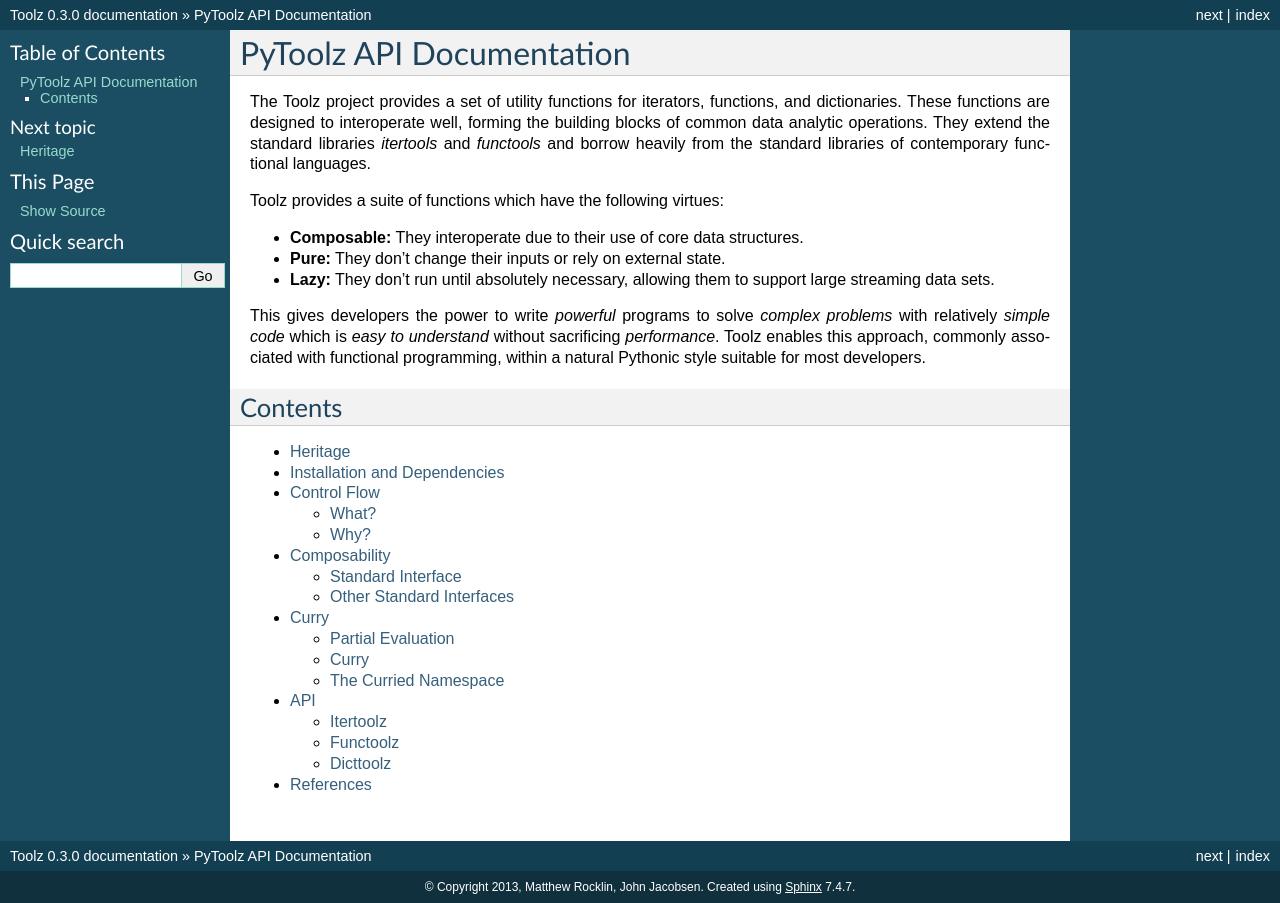
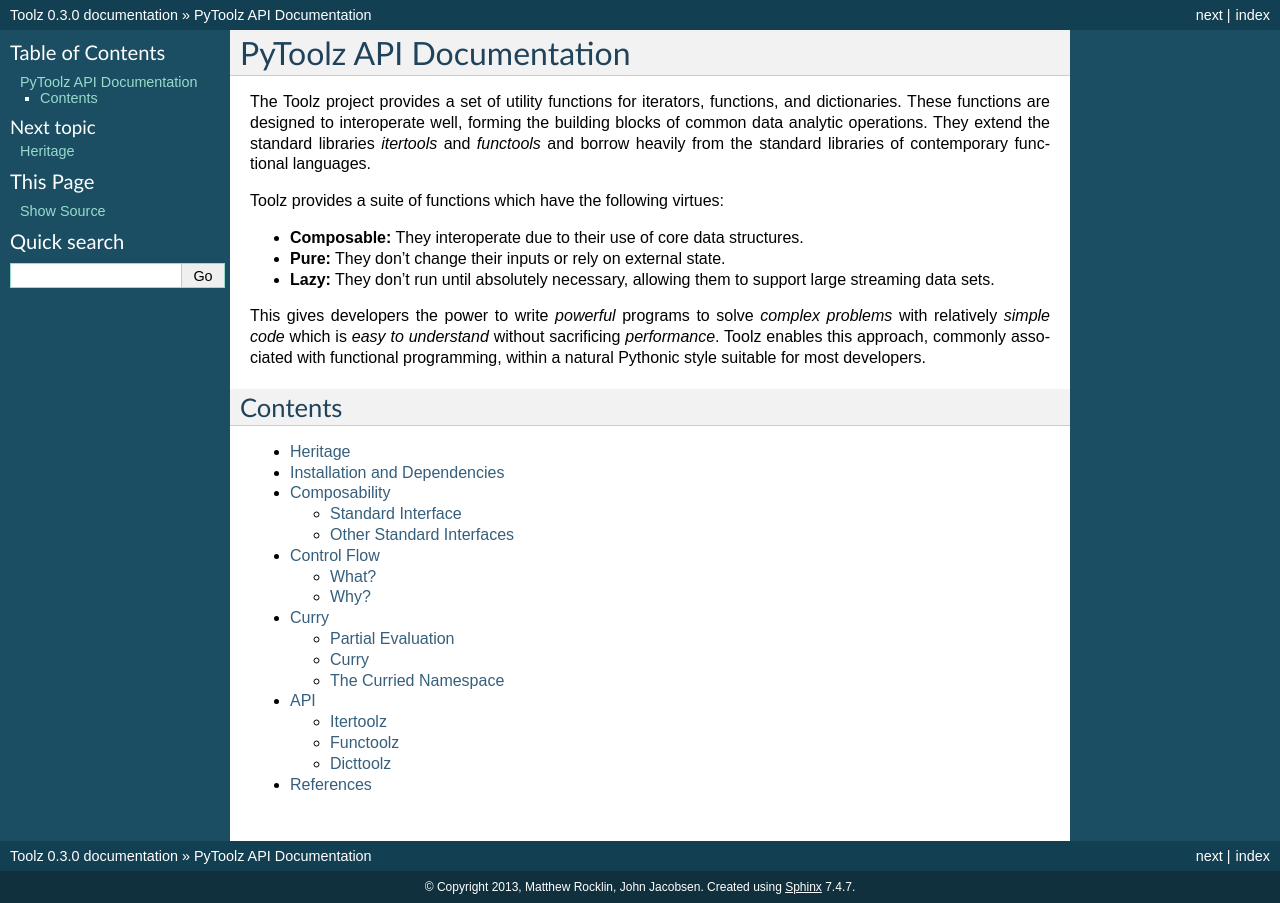
Before and after one commit to pytoolz/toolz, a Sphinx documentation site: the page built from doc/source/index.rst, in a window 1280 px wide. Built offline with Sphinx 7.4.7, drawn with Linux system fonts in a browser that asks for light colours.

```diff
--- a/doc/source/index.rst
+++ b/doc/source/index.rst
@@ -27,8 +27,8 @@ Contents
 
    heritage.rst
    install.rst
+   composition.rst
    control.rst
-   composition.rst
    curry.rst
    api.rst
    references.rst
```
